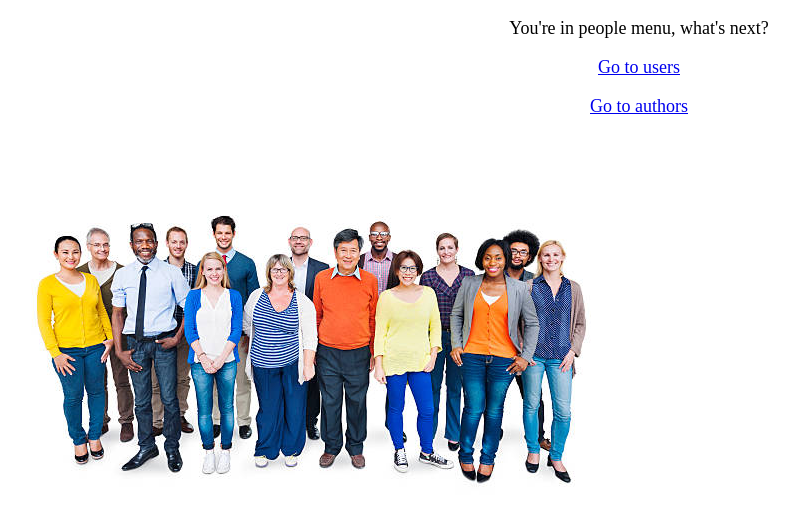
After one commit to pyniuX/library, a Django app: page /library/people in a window 1280 px wide. The commit adds this page. Shown: the top 529 px of the page, without its empty margins (1-800 px from the left). Run offline with Django 5.2, Linux system fonts and the light colour scheme.

Commit message:
views and templates wip

```diff
--- /dev/null
+++ b/mysite/library/static/library/style_index.css
@@ -0,0 +1,3 @@
+li a {
+    color: rgb(236, 243, 42);
+}
--- /dev/null
+++ b/mysite/library/templates/library/people.html
@@ -0,0 +1,19 @@
+
+
+
+<!DOCTYPE html>
+<html lang="en">
+<head>
+    <meta charset="UTF-8">
+    <meta name="viewport" content="width=device-width, initial-scale=1.0">
+    <title>people</title>
+</head>
+<body>
+    <p style="font-size: large; text-align: center" >You're in people menu, what's next?</p>
+    <p style="font-size: large; text-align: center" > <a href="{% url 'library:users'  %}">Go to users</a></p>
+    <p style="font-size: large; text-align: center" > <a href="{% url 'library:authors'  %}">Go to authors</a></p>
+    <img src="../../static/library/images/people_group.jpg" alt="image not loaded: books_stack">
+
+
+</body>
+</html>
--- a/mysite/library/urls.py
+++ b/mysite/library/urls.py
@@ -1,5 +1,12 @@
 from django.urls import path
-from library.views import index
+from library import views
 
 app_name = "library"
-urlpatterns = [path("", index, name="index")]
+urlpatterns = [
+    path("", views.index, name="index"),
+    path("people", views.people, name="people"),
+    path("people/authors", views.authors, name="authors"),
+    path("people/users", views.users, name="users"),
+    path("books", views.books, name="books"),
+    path("rents", views.rents, name="rents"),
+]
--- a/mysite/library/views.py
+++ b/mysite/library/views.py
@@ -6,3 +6,25 @@ from .models import Person
 
 def index(request):
     return render(request, "library/index.html")
+
+
+def people(request):
+    return render(request, "library/people.html")
+
+
+def authors(request):
+    return render(request, "library/index.html")
+
+
+def users(request):
+    users_list = Person.objects.active()
+    context = {"users_list": users_list}
+    return render(request, "library/users.html", context)
+
+
+def books(request):
+    return render(request, "library/index.html")
+
+
+def rents(request):
+    return render(request, "library/index.html")
```
Also changed, not shown: mysite/library/templates/library/index.html (+10 -2 lines), mysite/library/templates/library/users.html (added, +26 -0 lines), mysite/library/static/library/images/books_stack.jpg (added), mysite/library/static/library/images/nerd_face.jpg (added), mysite/library/static/library/images/people_group.jpg (added).
